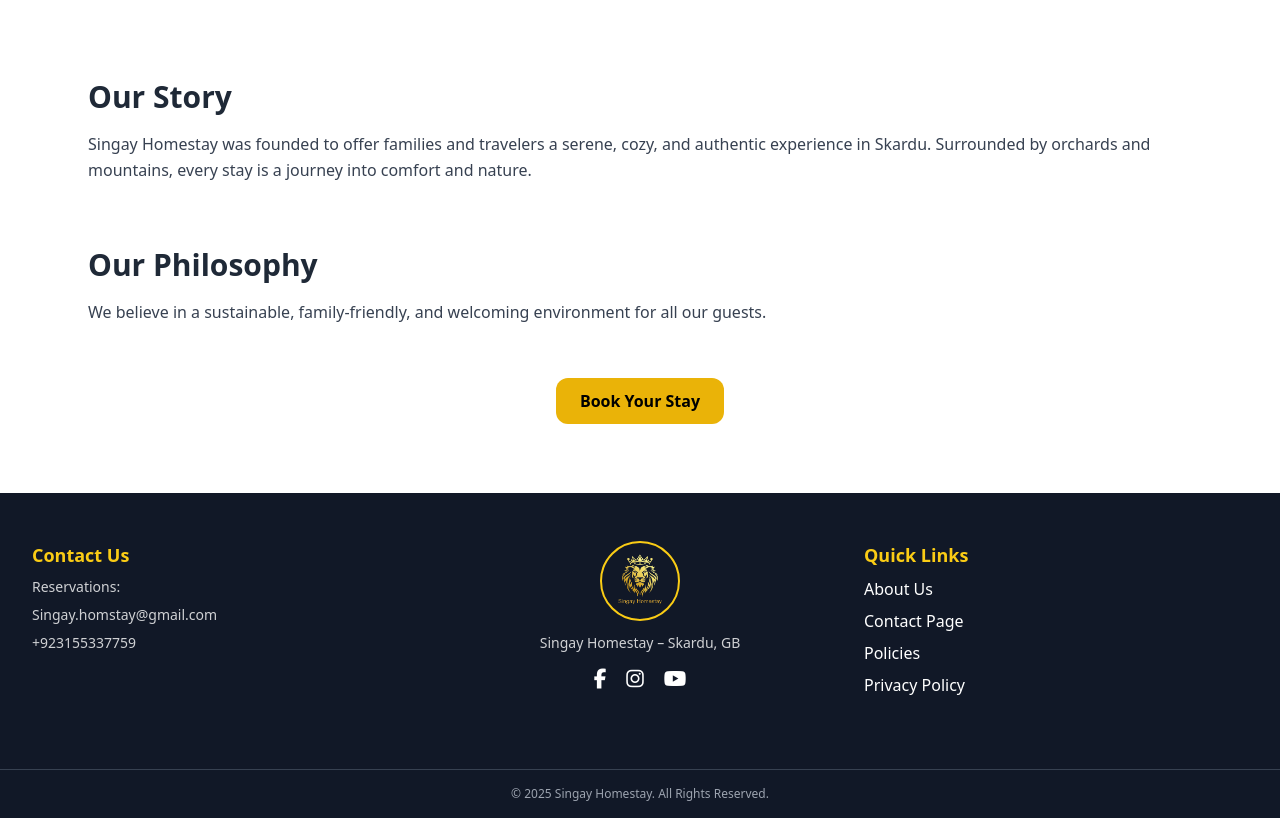
After one commit to Shaheryar823/singay_homestay, a Flask app: page /about in a window 1280 px wide. The commit adds this page. Shown: the part 449-1267 px from the top of the page. Run offline with Flask 3, Linux system fonts and the light colour scheme; some libraries are stand-ins or nearby versions.

Commit message:
Added pages contact policies privacy about icon changed

```diff
--- a/routes/main.py
+++ b/routes/main.py
@@ -23,3 +23,19 @@ def rooms():
 @main_bp.route('/gallery')
 def gallery():
     return render_template("gallery.html")
+
+@main_bp.route('/contact')
+def contact():
+    return render_template("contact.html")
+
+@main_bp.route('/about')
+def about():
+    return render_template("about.html")
+
+@main_bp.route('/privacy')
+def privacy():
+    return render_template("privacy.html")
+
+@main_bp.route('/policies')
+def policies():
+    return render_template("policies.html")
--- /dev/null
+++ b/templates/about.html
@@ -0,0 +1,36 @@
+{% extends "layout.html" %}
+{% block content %}
+
+<!-- Hero Section -->
+<section class="relative h-96 bg-cover bg-center flex items-center" style="background-image: url('/static/images/about-hero.webp');">
+  <div class="absolute inset-0 bg-black/50"></div>
+  <div class="relative z-10 text-center w-full px-6">
+    <h1 class="text-4xl md:text-6xl font-bold text-white">About Singay Homestay</h1>
+    <p class="text-gray-200 mt-4">A cozy retreat in the heart of Skardu</p>
+  </div>
+</section>
+
+<!-- Story & Philosophy -->
+<section class="py-20 max-w-6xl mx-auto px-6 space-y-16">
+  <div>
+    <h2 class="text-3xl font-bold mb-4">Our Story</h2>
+    <p class="text-gray-700 leading-relaxed">
+      Singay Homestay was founded to offer families and travelers a serene, cozy, and authentic experience in Skardu. Surrounded by orchards and mountains, every stay is a journey into comfort and nature.
+    </p>
+  </div>
+
+  <div>
+    <h2 class="text-3xl font-bold mb-4">Our Philosophy</h2>
+    <p class="text-gray-700 leading-relaxed">
+      We believe in a sustainable, family-friendly, and welcoming environment for all our guests.
+    </p>
+  </div>
+
+  <div class="text-center">
+    <a href="/booking" class="bg-yellow-500 text-black px-6 py-3 rounded-xl font-semibold hover:bg-yellow-600 transition">
+      Book Your Stay
+    </a>
+  </div>
+</section>
+
+{% endblock %}
--- a/templates/layout.html
+++ b/templates/layout.html
@@ -8,6 +8,9 @@
     <link rel="stylesheet" href="{{ url_for('static', filename='css/animations.css') }}">
     <link rel="icon" type="image/x-icon" href="/static/images/favicon.ico">
     <link rel="shortcut icon" type="image/x-icon" href="/static/images/favicon.ico">
+    <!-- Font Awesome CDN -->
+    <link rel="stylesheet" href="https://cdnjs.cloudflare.com/ajax/libs/font-awesome/6.5.0/css/all.min.css" integrity="sha512-..." crossorigin="anonymous" referrerpolicy="no-referrer" />
+
 
     <!-- Tailwind CSS CDN -->
     <script src="https://cdn.tailwindcss.com"></script>
@@ -79,9 +82,15 @@
                     <img src="/static/images/logo.png" alt="Singay Logo" class="w-20 h-20 rounded-full border-2 border-yellow-400 p-1">
                     <p class="text-sm opacity-80">Singay Homestay – Skardu, GB</p>
                     <div class="flex space-x-5 text-xl">
-                        <a href="https://facebook.com" target="_blank" class="hover:text-yellow-400 transition">🌐</a>
-                        <a href="https://instagram.com" target="_blank" class="hover:text-yellow-400 transition">📸</a>
-                        <a href="https://wa.me/923000000000" target="_blank" class="hover:text-yellow-400 transition">💬</a>
+                        <a href="https://www.facebook.com/profile.php?id=61558425470954" target="_blank" class="hover:text-yellow-400 transition">
+                            <i class="fab fa-facebook-f"></i>
+                        </a>
+                        <a href="https://www.instagram.com/singay_homestay/#" target="_blank" class="hover:text-yellow-400 transition">
+                            <i class="fab fa-instagram"></i>
+                        </a>
+                        <a href="https://youtube.com/@singayhomestay?si=OfkVrVcI3feirvTY" target="_blank" class="hover:text-yellow-400 transition">
+                            <i class="fab fa-youtube"></i>
+                        </a>
                     </div>
                 </div>
 
@@ -91,7 +100,7 @@
                     <a href="/about" class="hover:text-yellow-400 transition">About Us</a>
                     <a href="/contact" class="hover:text-yellow-400 transition">Contact Page</a>
                     <a href="/policies" class="hover:text-yellow-400 transition">Policies</a>
-                    <a href="/privacy-policy" class="hover:text-yellow-400 transition">Privacy Policy</a>
+                    <a href="/privacy" class="hover:text-yellow-400 transition">Privacy Policy</a>
                 </div>
 
             </div>
```
Also changed, not shown: templates/contact.html (added, +40 -0 lines), templates/family_unit.html (+10 -7 lines), templates/policies.html (added, +32 -0 lines), templates/privacy.html (added, +19 -0 lines), templates/villa.html (+11 -7 lines).
